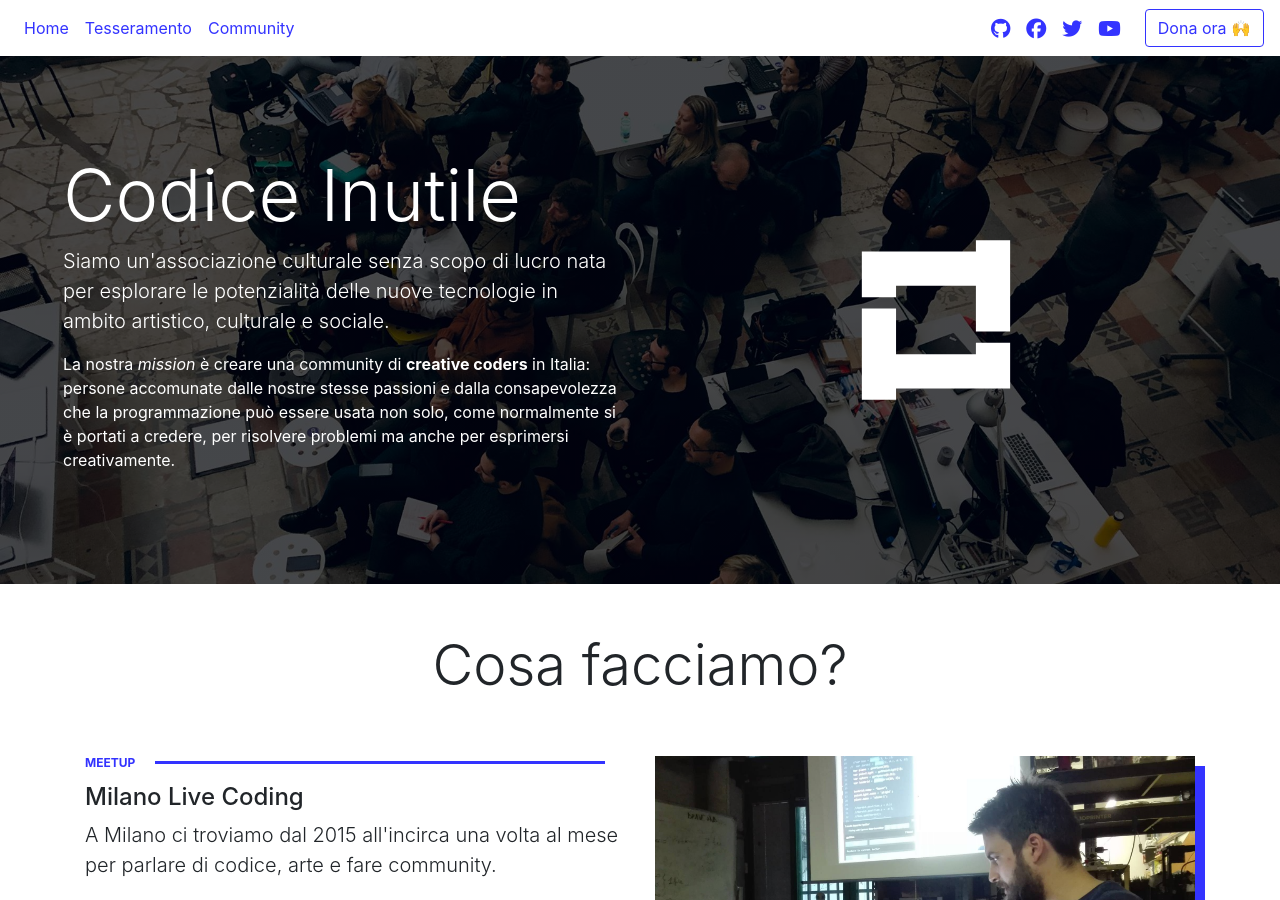
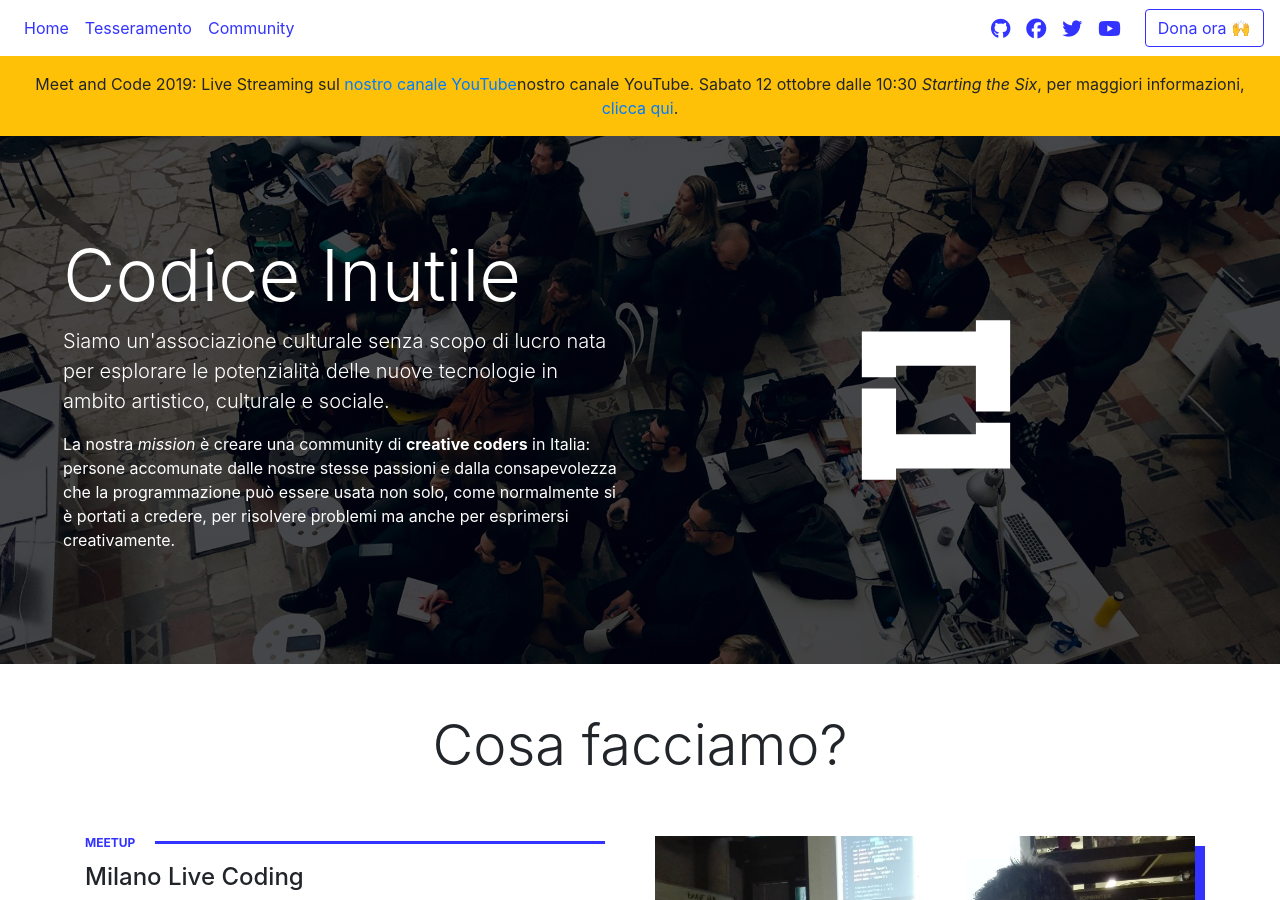
Before and after one commit to codiceinutile/codiceinutile.org, a Jekyll site: the page built from index.md, in a window 1280 px wide and 900 px high. Built offline with Jekyll 4.4.1, drawn with Linux system fonts in a browser that asks for light colours; nearby versions of some CDN libraries.

Commit message:
Meet and Code 2019

```diff
--- a/_includes/header.html
+++ b/_includes/header.html
@@ -42,12 +42,11 @@
   </ul>
   <a class="btn btn-donazione d-none d-md-inline-block mb-0 ml-md-3" href="/donazione">Dona ora &#x1F64C;</a>
 </header>
-<!--
+
 <div class="container-fluid">
   <div class="row announcement bg-warning">
     <div class="col-12 py-3">
-      <p class="m-0 text-center">Aperte le iscrizioni per il workshop di <strong>Arte Generativa</strong> a Verona il 14 e 15 settembre in occasione del Festival <em>Starting the Six</em>, per maggiori informazioni, <a href="https://forms.gle/cNzCLgdai7Zi6cR77" target="_blank">clicca qui</a>.</p>
+      <p class="m-0 text-center">Meet and Code 2019: Live Streaming sul <a href="https://www.youtube.com/channel/UCp6sB4tHnhHcRFSGRm36xOQ?sub_confirmation=1" target="_blank">nostro canale YouTube</a>nostro canale YouTube. Sabato 12 ottobre dalle 10:30 <em>Starting the Six</em>, per maggiori informazioni, <a href="https://www.facebook.com/events/2391225267651675/" target="_blank">clicca qui</a>.</p>
     </div>
   </div>
 </div>
--->
```
